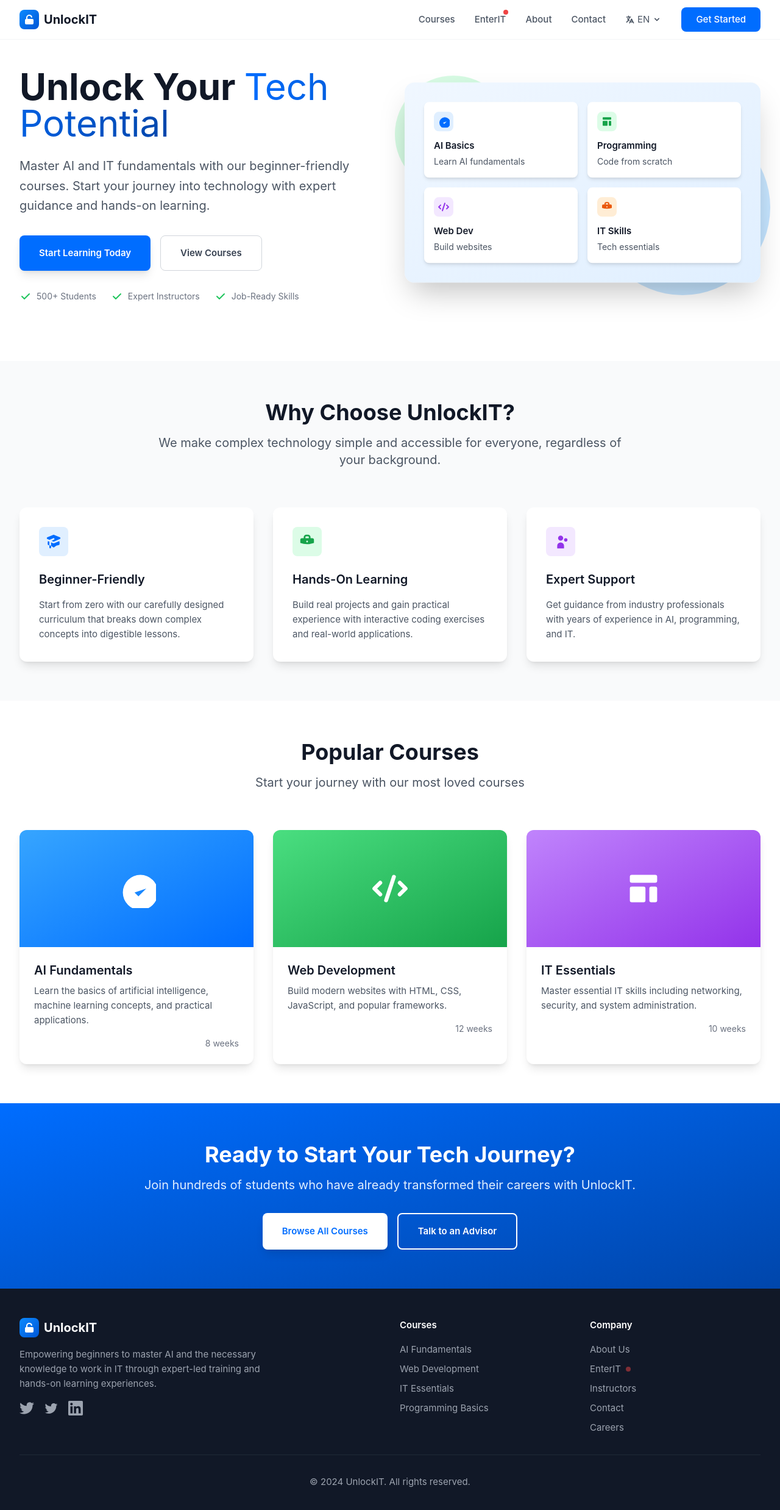
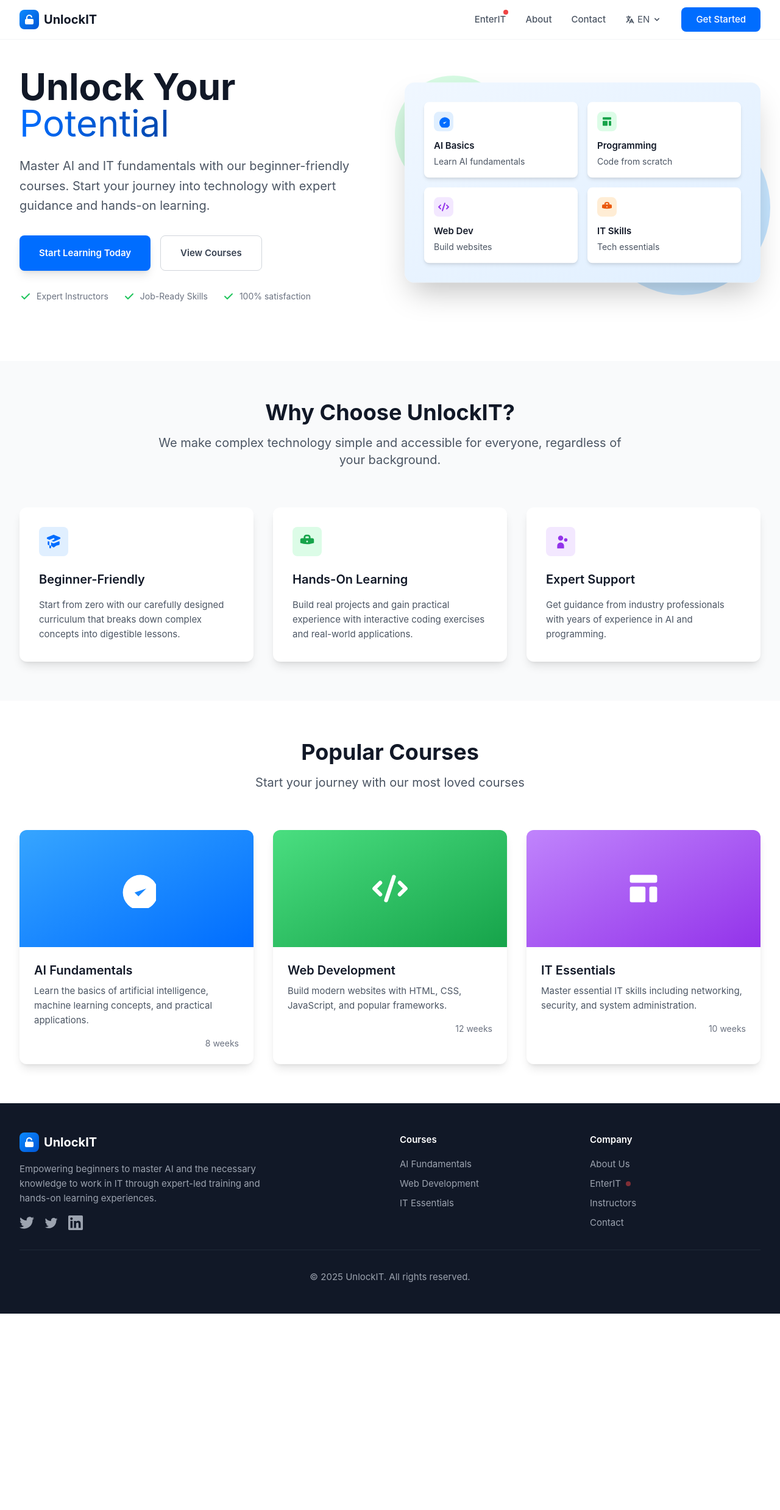
Before and after one commit to unlockit-lab/webpage, a Vue app: page / in a window 1280 px wide. Shown: the top 2476 px of the page at 61% size. After the commit the page ends 2154 px from the top, so only its background shows below. Built offline with nearby package versions, Linux system fonts and the light colour scheme.

Commit message:
main page: tresci

```diff
--- a/src/App.vue
+++ b/src/App.vue
@@ -22,11 +22,6 @@
             </router-link>
           </div>
           <div class="hidden md:flex items-center space-x-8">
-            <router-link
-              to="/#courses"
-              class="text-gray-600 hover:text-primary-600 font-medium transition-colors"
-              >{{ $t('nav.courses') }}</router-link
-            >
             <router-link
               to="/enterit"
               class="text-gray-600 hover:text-primary-600 font-medium transition-colors relative"
@@ -75,18 +70,18 @@
               >
                 <div class="py-1">
                   <button
+                    @click="changeLanguage('pl')"
+                    class="block w-full text-left px-4 py-2 text-sm text-gray-700 hover:bg-gray-100"
+                    :class="{ 'bg-primary-50 text-primary-600': currentLocale === 'pl' }"
+                  >
+                    🇵🇱 Polski
+                  </button>
+                  <button
                     @click="changeLanguage('en')"
                     class="block w-full text-left px-4 py-2 text-sm text-gray-700 hover:bg-gray-100"
                     :class="{ 'bg-primary-50 text-primary-600': currentLocale === 'en' }"
                   >
                     🇺🇸 English
-                  </button>
-                  <button
-                    @click="changeLanguage('pl')"
-                    class="block w-full text-left px-4 py-2 text-sm text-gray-700 hover:bg-gray-100"
-                    :class="{ 'bg-primary-50 text-primary-600': currentLocale === 'pl' }"
-                  >
-                    🇵🇱 Polski
                   </button>
                 </div>
               </div>
@@ -115,11 +110,6 @@
       <div v-if="mobileMenuOpen" class="md:hidden bg-white border-t border-gray-100">
         <div class="px-4 py-2 space-y-2">
           <router-link
-            to="/#courses"
-            class="block px-3 py-2 text-gray-600 hover:text-primary-600 font-medium"
-            >{{ $t('nav.courses') }}</router-link
-          >
-          <router-link
             to="/enterit"
             class="block px-3 py-2 text-gray-600 hover:text-primary-600 font-medium flex items-center"
           >
@@ -138,18 +128,18 @@
           >
           <div class="border-t border-gray-200 pt-2">
             <button
+              @click="changeLanguage('pl')"
+              class="block w-full text-left px-3 py-2 text-gray-600 hover:text-primary-600 font-medium"
+              :class="{ 'text-primary-600': currentLocale === 'pl' }"
+            >
+              🇵🇱 Polski
+            </button>
+            <button
               @click="changeLanguage('en')"
               class="block w-full text-left px-3 py-2 text-gray-600 hover:text-primary-600 font-medium"
               :class="{ 'text-primary-600': currentLocale === 'en' }"
             >
               🇺🇸 English
-            </button>
-            <button
-              @click="changeLanguage('pl')"
-              class="block w-full text-left px-3 py-2 text-gray-600 hover:text-primary-600 font-medium"
-              :class="{ 'text-primary-600': currentLocale === 'pl' }"
-            >
-              🇵🇱 Polski
             </button>
           </div>
           <button
@@ -227,11 +217,6 @@
                   $t('courses.itEssentials.title')
                 }}</a>
               </li>
-              <li>
-                <a href="#" class="hover:text-white transition-colors">{{
-                  $t('footer.programmingBasics')
-                }}</a>
-              </li>
             </ul>
           </div>
           <div>
@@ -258,11 +243,6 @@
               </li>
               <li>
                 <a href="#" class="hover:text-white transition-colors">{{ $t('nav.contact') }}</a>
-              </li>
-              <li>
-                <a href="#" class="hover:text-white transition-colors">{{
-                  $t('footer.careers')
-                }}</a>
               </li>
             </ul>
           </div>
--- a/src/locales/en.json
+++ b/src/locales/en.json
@@ -8,11 +8,11 @@
   },
   "hero": {
     "title": "Unlock Your",
-    "titleHighlight": "Tech Potential",
+    "titleHighlight": "Potential",
     "subtitle": "Master AI and IT fundamentals with our beginner-friendly courses. Start your journey into technology with expert guidance and hands-on learning.",
     "startLearning": "Start Learning Today",
     "viewCourses": "View Courses",
-    "students": "500+ Students",
+    "satisfaction": "100% satisfaction",
     "instructors": "Expert Instructors",
     "jobReady": "Job-Ready Skills"
   },
@@ -29,7 +29,7 @@
     },
     "expertSupport": {
       "title": "Expert Support",
-      "description": "Get guidance from industry professionals with years of experience in AI, programming, and IT."
+      "description": "Get guidance from industry professionals with years of experience in AI and programming."
     }
   },
   "courses": {
@@ -51,21 +51,13 @@
       "duration": "10 weeks"
     }
   },
-  "cta": {
-    "title": "Ready to Start Your Tech Journey?",
-    "subtitle": "Join hundreds of students who have already transformed their careers with UnlockIT.",
-    "browseAll": "Browse All Courses",
-    "talkAdvisor": "Talk to an Advisor"
-  },
   "footer": {
     "description": "Empowering beginners to master AI and the necessary knowledge to work in IT through expert-led training and hands-on learning experiences.",
     "courses": "Courses",
     "company": "Company",
     "aboutUs": "About Us",
     "instructors": "Instructors",
-    "careers": "Careers",
-    "programmingBasics": "Programming Basics",
-    "copyright": "2024 UnlockIT. All rights reserved."
+    "copyright": "2025 UnlockIT. All rights reserved."
   },
   "courseCards": {
     "aiBasics": "AI Basics",
--- a/src/locales/pl.json
+++ b/src/locales/pl.json
@@ -8,11 +8,11 @@
   },
   "hero": {
     "title": "Odblokuj Swój",
-    "titleHighlight": "Potencjał Technologiczny",
+    "titleHighlight": "Potencjał",
     "subtitle": "Opanuj podstawy AI i IT dzięki naszym kursom dla początkujących. Rozpocznij swoją podróż w technologie z fachowym przewodnictwem i praktyczną nauką.",
     "startLearning": "Rozpocznij Naukę Dziś",
     "viewCourses": "Zobacz Kursy",
-    "students": "500+ Uczniów",
+    "satisfaction": "100% satysfakcji",
     "instructors": "Doświadczeni Instruktorzy",
     "jobReady": "Umiejętności Gotowe do Pracy"
   },
@@ -29,7 +29,7 @@
     },
     "expertSupport": {
       "title": "Wsparcie Ekspertów",
-      "description": "Otrzymaj wskazówki od profesjonalistów z branży z wieloletnim doświadczeniem w AI, programowaniu i IT."
+      "description": "Otrzymaj wskazówki od profesjonalistów z branży z wieloletnim doświadczeniem w AI i programowaniu."
     }
   },
   "courses": {
@@ -51,21 +51,13 @@
       "duration": "10 tygodni"
     }
   },
-  "cta": {
-    "title": "Gotowy na Rozpoczęcie Swojej Przygody z Technologią?",
-    "subtitle": "Dołącz do setek uczniów, którzy już przekształcili swoje kariery dzięki UnlockIT.",
-    "browseAll": "Przeglądaj Wszystkie Kursy",
-    "talkAdvisor": "Porozmawiaj z Doradcą"
-  },
   "footer": {
     "description": "Wspieramy początkujących w opanowaniu AI i wiedzy niezbędnej do pracy w IT poprzez szkolenia prowadzone przez ekspertów i praktyczne doświadczenia edukacyjne.",
     "courses": "Kursy",
     "company": "Firma",
     "aboutUs": "O nas",
     "instructors": "Instruktorzy",
-    "careers": "Kariera",
-    "programmingBasics": "Podstawy Programowania",
-    "copyright": "2024 UnlockIT. Wszelkie prawa zastrzeżone."
+    "copyright": "2025 UnlockIT. Wszelkie prawa zastrzeżone."
   },
   "courseCards": {
     "aiBasics": "Podstawy AI",
--- a/src/views/Home.vue
+++ b/src/views/Home.vue
@@ -39,16 +39,6 @@
                     clip-rule="evenodd"
                   />
                 </svg>
-                <span>{{ $t('hero.students') }}</span>
-              </div>
-              <div class="flex items-center space-x-2">
-                <svg class="w-5 h-5 text-success-500" fill="currentColor" viewBox="0 0 20 20">
-                  <path
-                    fill-rule="evenodd"
-                    d="M16.707 5.293a1 1 0 010 1.414l-8 8a1 1 0 01-1.414 0l-4-4a1 1 0 011.414-1.414L8 12.586l7.293-7.293a1 1 0 011.414 0z"
-                    clip-rule="evenodd"
-                  />
-                </svg>
                 <span>{{ $t('hero.instructors') }}</span>
               </div>
               <div class="flex items-center space-x-2">
@@ -60,6 +50,16 @@
                   />
                 </svg>
                 <span>{{ $t('hero.jobReady') }}</span>
+              </div>
+              <div class="flex items-center space-x-2">
+                <svg class="w-5 h-5 text-success-500" fill="currentColor" viewBox="0 0 20 20">
+                  <path
+                    fill-rule="evenodd"
+                    d="M16.707 5.293a1 1 0 010 1.414l-8 8a1 1 0 01-1.414 0l-4-4a1 1 0 011.414-1.414L8 12.586l7.293-7.293a1 1 0 011.414 0z"
+                    clip-rule="evenodd"
+                  />
+                </svg>
+                <span>{{ $t('hero.satisfaction') }}</span>
               </div>
             </div>
           </div>
@@ -303,29 +303,6 @@
       </div>
     </section>
 
-    <!-- CTA Section -->
-    <section class="py-16 bg-gradient-to-br from-primary-600 to-primary-800">
-      <div class="max-w-4xl mx-auto text-center px-4 sm:px-6 lg:px-8">
-        <h2 class="text-3xl sm:text-4xl font-bold text-white mb-4">
-          {{ $t('cta.title') }}
-        </h2>
-        <p class="text-xl text-primary-100 mb-8">
-          {{ $t('cta.subtitle') }}
-        </p>
-        <div class="flex flex-col sm:flex-row gap-4 justify-center">
-          <button
-            class="bg-white text-primary-600 px-8 py-4 rounded-lg font-semibold hover:bg-gray-100 transition-colors shadow-lg"
-          >
-            {{ $t('cta.browseAll') }}
-          </button>
-          <button
-            class="border-2 border-white text-white px-8 py-4 rounded-lg font-semibold hover:bg-white hover:text-primary-600 transition-colors"
-          >
-            {{ $t('cta.talkAdvisor') }}
-          </button>
-        </div>
-      </div>
-    </section>
   </div>
 </template>
 
```
